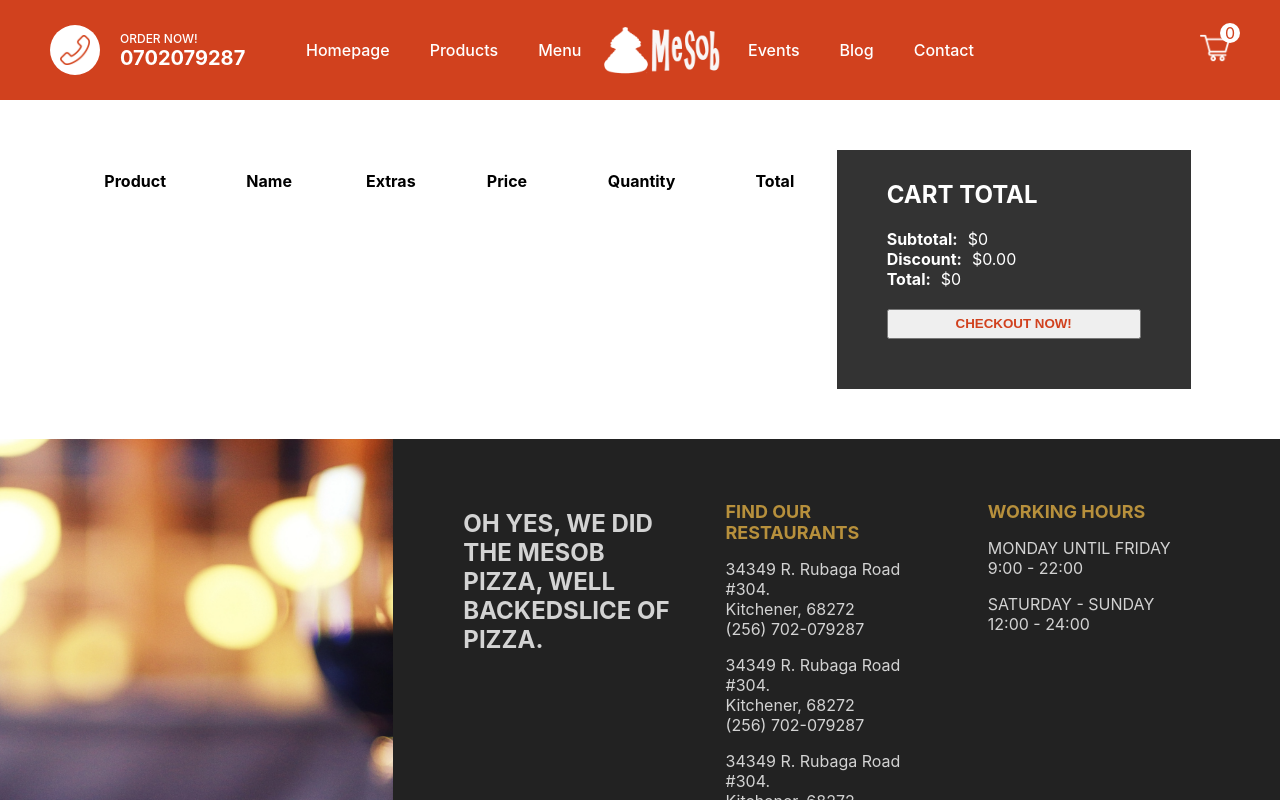
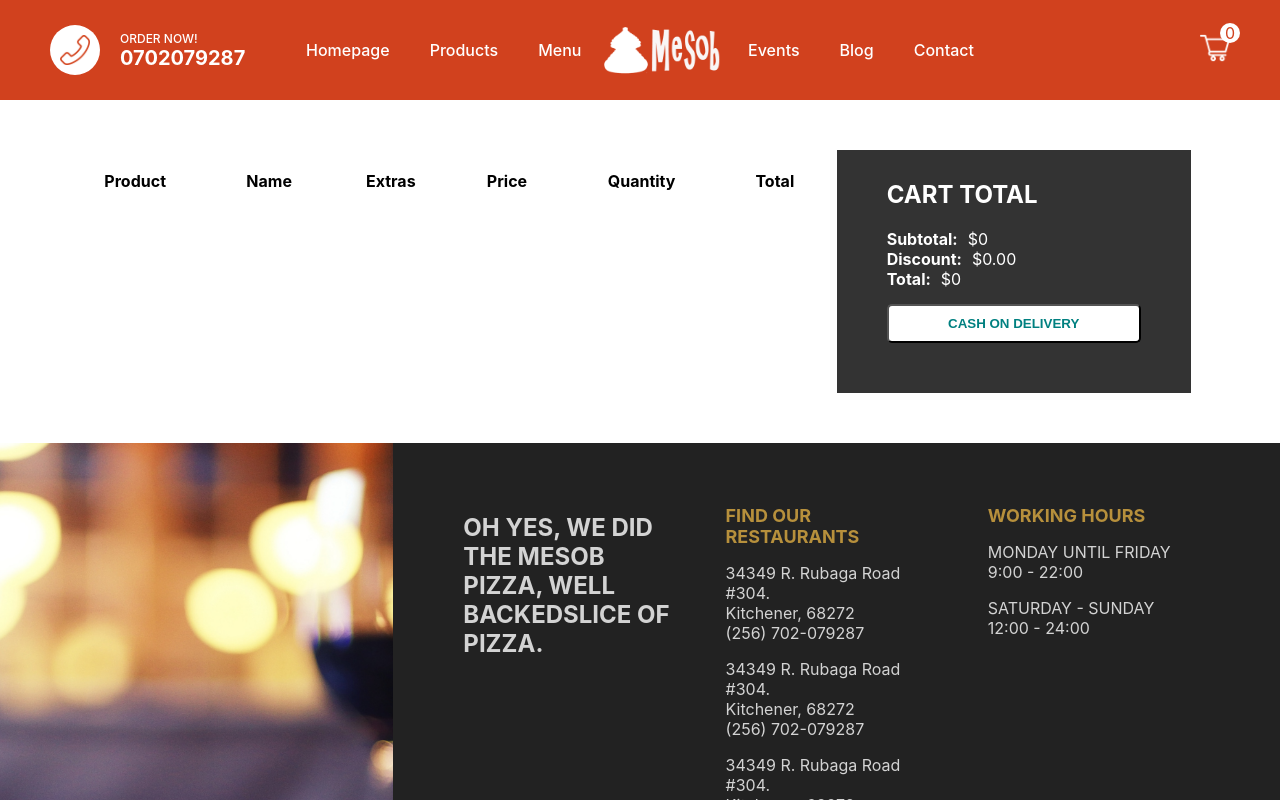
Before and after one commit to Samitti/FOOD-ORDER-APP-Next-js, a Next.js app: page /cart in a window 1280 px wide. Both pictures are taken after a click on the button "CHECKOUT NOW!". Shown: the top 800 px of the page. Built offline with nearby package versions, Linux system fonts and the light colour scheme.

Commit message:
add paypal payment method

```diff
--- a/pages/cart.jsx
+++ b/pages/cart.jsx
@@ -1,16 +1,82 @@
 import Image from 'next/image';
-import React from 'react';
+import React, { useState } from 'react';
 import styles from "../styles/cart.module.css";
 import { useDispatch, useSelector } from 'react-redux';
 
+import { useEffect } from "react";
+import {
+    PayPalScriptProvider,
+    PayPalButtons,
+    usePayPalScriptReducer
+} from "@paypal/react-paypal-js";
+
 const Cart = () => {
+    const [open, setOpen] = useState(false);
+
+    // This values are the props in the UI
+    const amount = "2";
+    const currency = "USD";
+    const style = { "layout": "vertical" };
+
     const dispatch = useDispatch();
     const cart = useSelector(state => state.cart);
+
+    // Custom component to wrap the PayPalButtons and handle currency changes
+const ButtonWrapper = ({ currency, showSpinner }) => {
+    // usePayPalScriptReducer can be use only inside children of PayPalScriptProviders
+    // This is the main reason to wrap the PayPalButtons in a new component
+    const [{ options, isPending }, dispatch] = usePayPalScriptReducer();
+
+    useEffect(() => {
+        dispatch({
+            type: "resetOptions",
+            value: {
+                ...options,
+                currency: currency,
+            },
+        });
+    }, [currency, showSpinner]);
+
+
+    return (<>
+                { (showSpinner && isPending) && <div className="spinner" /> }
+                <PayPalButtons
+                    style={style}
+                    disabled={false}
+                    forceReRender={[amount, currency, style]}
+                    fundingSource={undefined}
+                    createOrder={(data, actions) => {
+                        return actions.order
+                            .create({
+                                purchase_units: [
+                                    {
+                                        amount: {
+                                            currency_code: currency,
+                                            value: amount,
+                                        },
+                                    },
+                                ],
+                            })
+                            .then((orderId) => {
+                                // Your code here after create the order
+                                return orderId;
+                            });
+                    }}
+                    onApprove={function (data, actions) {
+                        return actions.order.capture().then(function (details) {
+                            // Your code here after capture the order
+                        });
+                    }}
+                />
+            </>
+        );
+    }
 
     return (
         <div className={styles.container}>
             <div className={styles.left}>
                 <table className={styles.table}>
+                    <tbody>
                     <tr className={styles.trTitle}>
                         <th>Product</th>
                         <th>Name</th>
@@ -18,8 +84,10 @@
                         <th>Price</th>
                         <th>Quantity</th>
                         <th>Total</th>
-                    </tr>
+                        </tr>
+                        </tbody>
                     {cart.products.map((product) => (
+                        <tbody>
                         <tr className={styles.tr} key={product._id}>
                             <td>
                                 <div className={styles.imgContainer}>
@@ -45,7 +113,8 @@
                             <td>
                                 <span className={styles.total}>${product.price * product.quantity}</span>
                             </td>
-                        </tr>
+                            </tr>
+                            </tbody>
                     ))}
 
                 </table>
@@ -62,7 +131,27 @@
                     <div className={styles.totalText}>
                         <b className={styles.totalTextTitle}>Total:</b>${cart.total}
                     </div>
-                    <button className={styles.button}>CHECKOUT NOW!</button>
+                    {open ? (
+                        <div className={styles.paymentMethods}>
+                            <button className={styles.payButton}>CASH ON DELIVERY</button>
+                            <PayPalScriptProvider
+                                options={{
+                                    "client-id": "AffZgVW5v3mGtCpEw0x2Aj7arJRJu73x505s839Q_v9MKL6bCtiFXC3WMnQ_5w4uFsx4hDLUMSB7nrCL",
+                                    components: "buttons",
+                                    currency: "USD",
+                                    "disable-funding":"credit,card,p24"
+                                }}
+                            >
+                                <ButtonWrapper
+                                    currency={currency}
+                                    showSpinner={false}
+                                />
+                                </PayPalScriptProvider>
+                            </div>
+                    ) : (
+                            <button onClick={() => setOpen(true)} className={styles.button}>CHECKOUT NOW!</button>
+                    )}
+
                 </div>
             </div>
 
--- a/styles/cart.module.css
+++ b/styles/cart.module.css
@@ -55,6 +55,22 @@
   font-weight: bold;
   cursor: pointer;
   margin-top: 20px;
+}
+
+.paymentMethods {
+  margin-top: 10px;
+  display: flex;
+  flex-direction: column;
+}
+
+.payButton {
+  padding: 10px 5px;
+  cursor: pointer;
+  margin-top: 5px;
+  background-color: white;
+  color: teal;
+  font-weight: bold;
+  border-radius: 5px;
 }
 
 @media screen and (max-width: 480px) {
```
